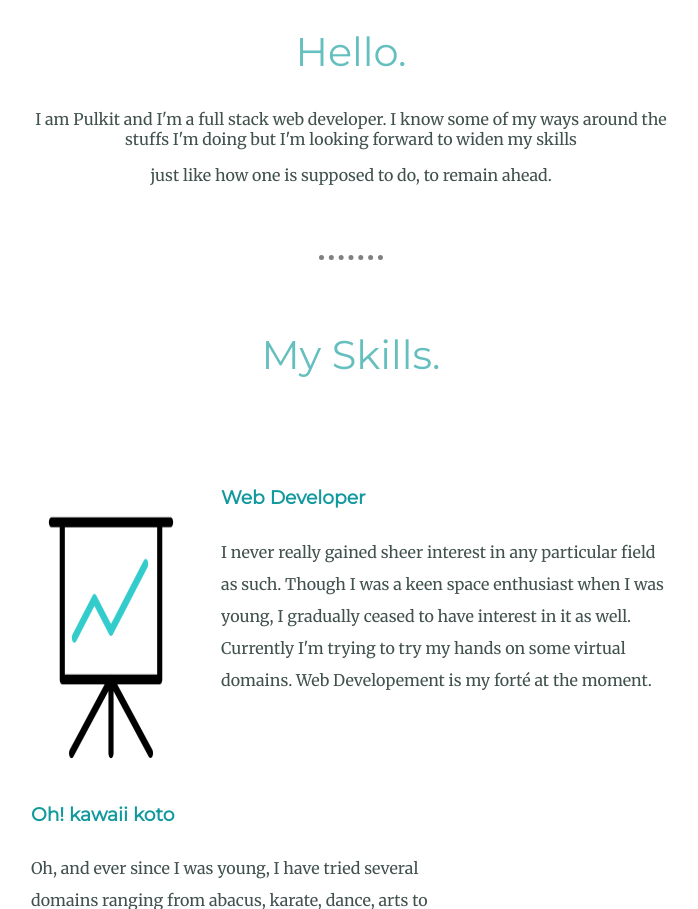
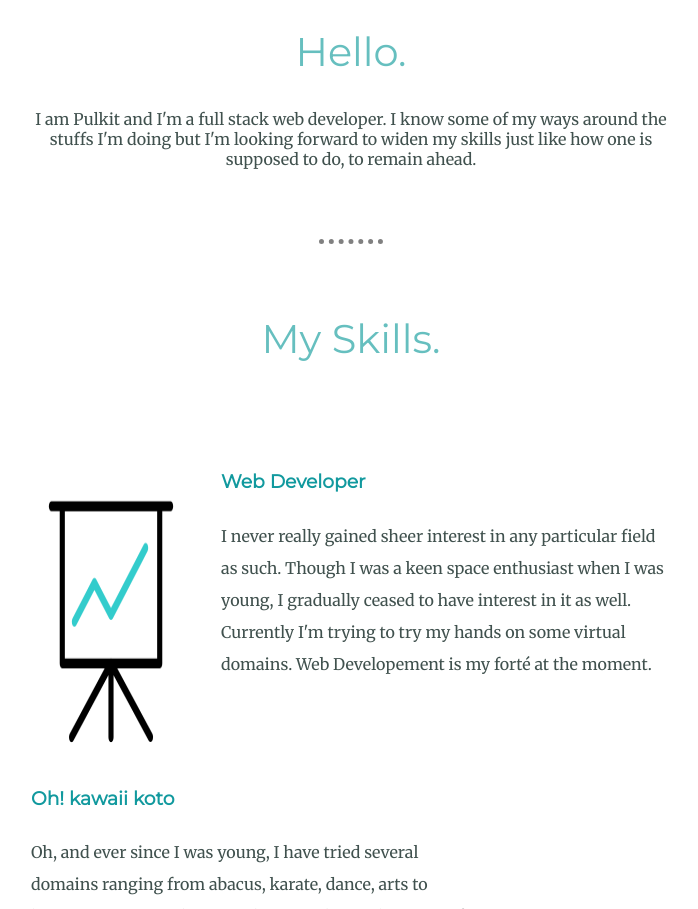
Before and after one commit to sparks-fly13/my-site, a plain HTML site: page index.html in a window 1280 px wide. Shown: the part 816-1725 px from the top of the page, without its empty margins (289-987 px from the left). Drawn offline with Linux system fonts and the light colour scheme; grey boxes are pictures that could not be loaded.

Commit message:
Update index.html

```diff
--- a/index.html
+++ b/index.html
@@ -23,8 +23,7 @@
       <div class="profile">
         <img class="Pic" src="images/ninja.png" alt="profile" height="150" width="150">
         <h2>Hello.</h2>
-        <p class="profile-para">I am Pulkit and I'm a full stack web developer. I know some of my ways around the stuffs I'm doing but I'm looking forward to widen my skills</p>
-        <p class="profile-para">just like how one is supposed to do, to remain ahead.
+        <p class="profile-para">I am Pulkit and I'm a full stack web developer. I know some of my ways around the stuffs I'm doing but I'm looking forward to widen my skills just like how one is supposed to do, to remain ahead. </p>
       </div>
       <hr>
 
```
